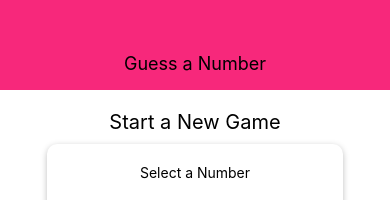
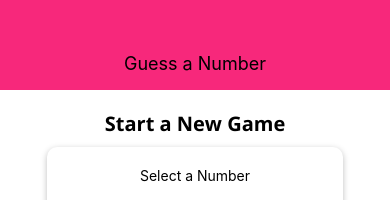
Before and after one commit to pablomaribondo/guess-a-number-app, a React Native app: screen / in a window 390 px wide. Shown: the top 200 px of the page. Built offline with nearby package versions, Linux system fonts and the light colour scheme.

Commit message:
Custom font

```diff
--- a/App.js
+++ b/App.js
@@ -1,14 +1,34 @@
 import React,  {useState } from 'react';
 import { StyleSheet, View } from 'react-native';
+import * as Font from 'expo-font';
+import { AppLoading } from 'expo';
 
 import GameOverScreen from './screens/GameOverScreen';
 import GameScreen from './screens/GameScreen';
 import StartGameScreen from './screens/StartGameScreen';
 import Header from './components/Header';
 
+const fetchFonts = () => {
+  Font.loadAsync({
+    'open-sans': require('./assets/fonts/OpenSans-Regular.ttf'),
+    'open-sans-bold': require('./assets/fonts/OpenSans-Bold.ttf'),
+  });
+};
+
 export default function App() {
   const [userNumber, setUserNumber] = useState();
   const [guessRounds, setGuessRounds] = useState(0);
+  const [dataLoaded, setDataLoaded] = useState(false);
+
+  if (!dataLoaded) {
+    return (
+      <AppLoading
+        startAsync={fetchFonts}
+        onFinish={() => setDataLoaded(true)}
+        onError={error => console.log(error)}
+      />
+    );
+  }
 
   const configureNewGameHandler = () => {
     setGuessRounds(0);
--- a/screens/StartGameScreen.js
+++ b/screens/StartGameScreen.js
@@ -100,7 +100,8 @@
   },
   title: {
     fontSize: 20,
-    marginVertical: 10
+    marginVertical: 10,
+    fontFamily: 'open-sans-bold'
   },
   inputContainer: {
     width: 300,
```
Also changed, not shown: assets/fonts/OpenSans-Bold.ttf (added), assets/fonts/OpenSans-Regular.ttf (added).
